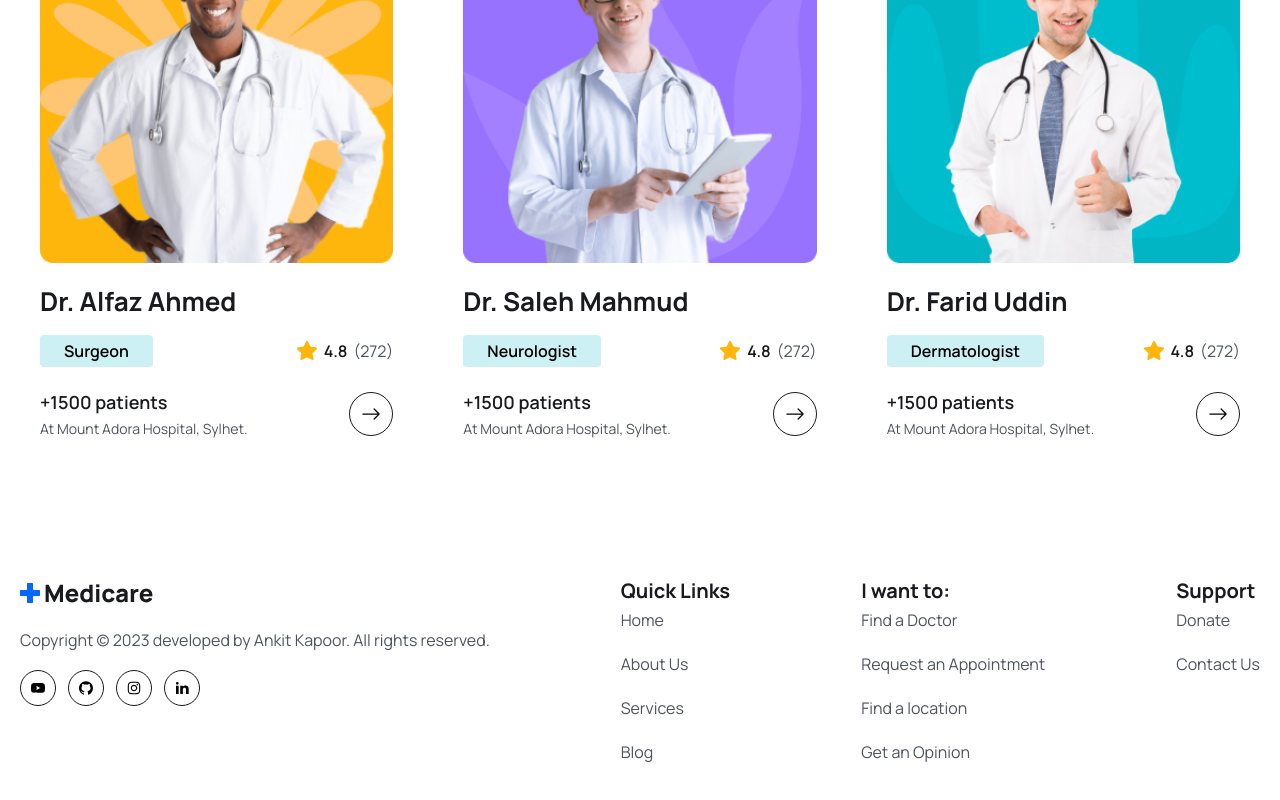
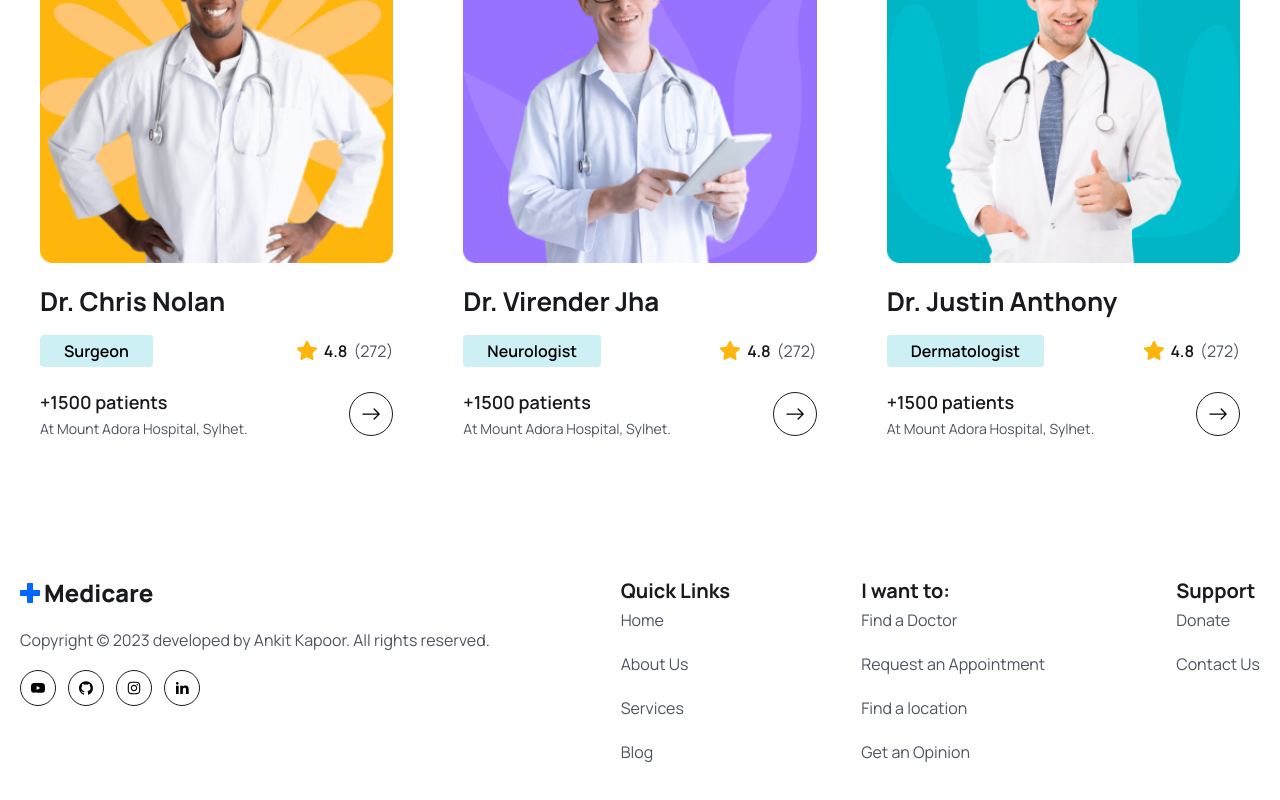
Before and after one commit to ankitkapoor8437/medicare-project-react, a React (Create React App) app: page / in a window 1280 px wide. Shown: the part 4095-4895 px from the top of the page. Built offline with nearby package versions, Linux system fonts and the light colour scheme.

Commit message:
Name changes

```diff
--- a/src/assets/data/doctors.js
+++ b/src/assets/data/doctors.js
@@ -5,7 +5,7 @@ import doctorImg03 from "../images/doctor-img03.png";
 const doctors = [
   {
     id: "01",
-    name: "Dr. Alfaz Ahmed",
+    name: "Dr. Chris Nolan",
     specialty: "Surgeon",
     avgRating: 4.8,
     totalRating: 272,
@@ -15,7 +15,7 @@ const doctors = [
   },
   {
     id: "02",
-    name: "Dr. Saleh Mahmud",
+    name: "Dr. Virender Jha",
     specialty: "Neurologist",
     avgRating: 4.8,
     totalRating: 272,
@@ -25,7 +25,7 @@ const doctors = [
   },
   {
     id: "03",
-    name: "Dr. Farid Uddin",
+    name: "Dr. Justin Anthony",
     specialty: "Dermatologist",
     avgRating: 4.8,
     totalRating: 272,
```
